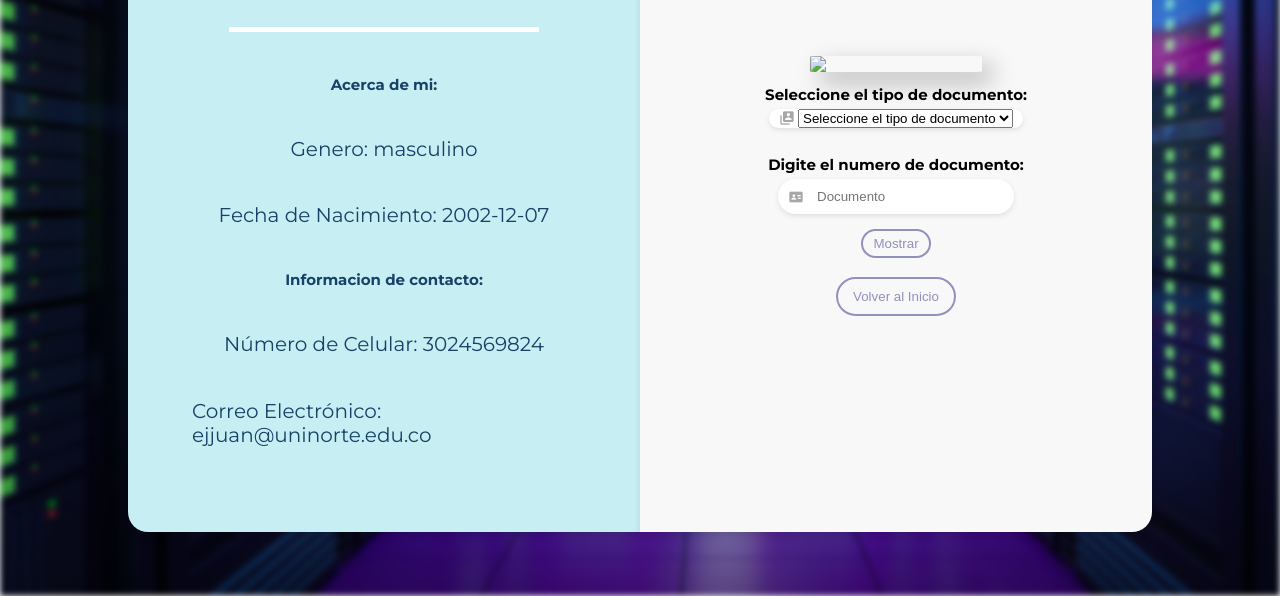
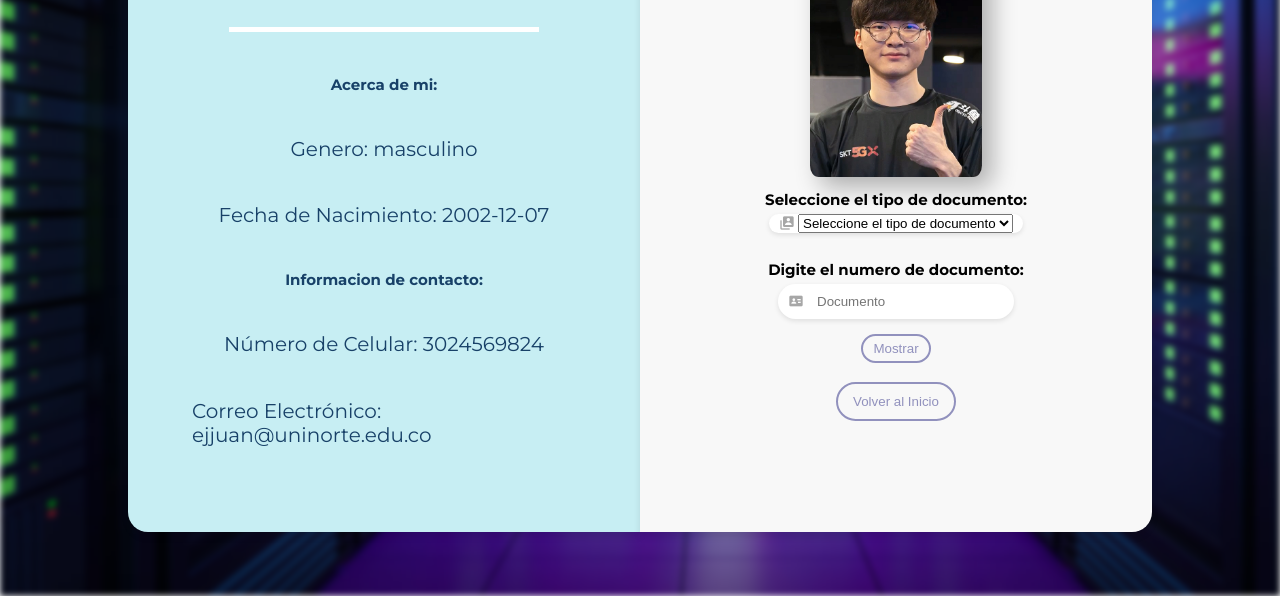
Before and after one commit to JonesProgrammer/Dise-o_HTML, a plain HTML site: page index.html in a window 1280 px wide. Shown: the part 204-800 px from the top of the page. Drawn offline with nearby package versions, Linux system fonts and the light colour scheme; files whose address does not match are found by name.

Commit message:
Update index.html

```diff
--- a/index.html
+++ b/index.html
@@ -25,7 +25,7 @@
       <p>Correo Electrónico: <span id="mostrar_correo"></span></p>
     </div>
     <div id="derecha">
-      <img id="mostrar_foto" src="img/faker.jpg">
+      <img id="mostrar_foto" src="faker.jpg">
       <h2>Seleccione el tipo de documento: </h2>
       <label>
         <i class='bx bxs-user-account'></i>
```
